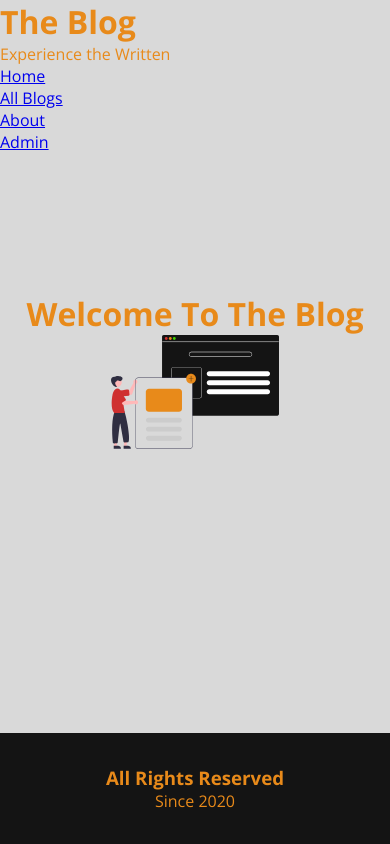
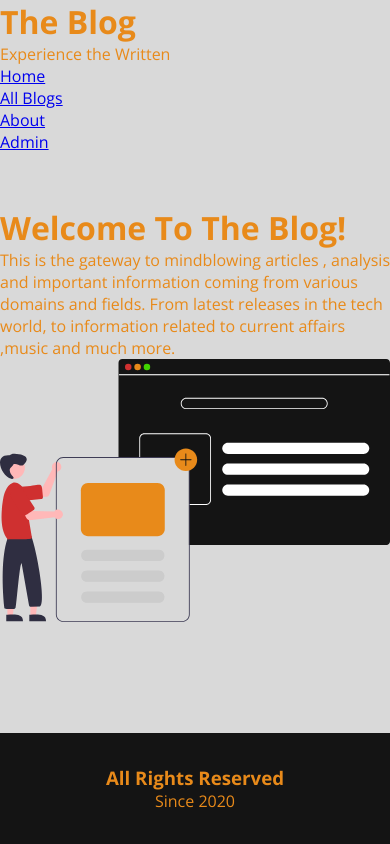
Before and after one commit to BurhanuddinMerchant/personal-blog-frontend, a React (Create React App) app: page / in a window 390 px wide. Built offline with nearby package versions, Linux system fonts and the light colour scheme.

Commit message:
improved the home and admin pages

```diff
--- a/src/App.css
+++ b/src/App.css
@@ -41,11 +41,9 @@ body {
 
 @import "./css/Nav.css";
 /* main content section */
-.home-image {
-  width: 50%;
-}
+/*home section*/
+@import "./css/Home.css";
 /* admin section */
-
 @import "./css/Admin.css";
 /*blog*/
 @import "./css/Blog.css";
@@ -54,6 +52,7 @@ body {
 main {
   max-width: 1500px;
   margin: auto;
+  text-align: "center";
 }
 /* footer section */
 footer {
--- a/src/App.js
+++ b/src/App.js
@@ -1,5 +1,4 @@
 import React from "react";
-import Header from "./components/header/Header.js";
 import Footer from "./components/footer/Footer.js";
 import Home from "./components/main/Home";
 import Admin from "./components/main/admin";
--- a/src/components/main/Home.js
+++ b/src/components/main/Home.js
@@ -7,9 +7,17 @@ const Login = (props) => {
     <>
       <Header navActive={{ home: "active" }} />
       <main>
-        <div style={{ textAlign: "center" }} className="home">
-          <h1>Welcome To The Blog</h1>
-          <img className="home-image" alt="home" src={svg} />
+        <div className="home">
+          <h1>Welcome To The Blog!</h1>
+          <div className="home-content">
+            <p>
+              This is the gateway to mindblowing articles , analysis and
+              important information coming from various domains and fields. From
+              latest releases in the tech world, to information related to
+              current affairs ,music and much more.
+            </p>
+            <img className="home-image" alt="home" src={svg} />
+          </div>
         </div>
       </main>
     </>
--- a/src/components/main/admin/index.js
+++ b/src/components/main/admin/index.js
@@ -4,6 +4,7 @@ import DeleteBlog from "./utilities/DeleteBlog";
 import LogInOut from "./utilities/Login-out";
 import Navbar from "./nav/Navbar";
 import Header from "../../header/Header";
+import AdminSVG from "./admin.svg";
 import { BrowserRouter as Router, Switch } from "react-router-dom";
 const App = () => {
   console.log("admin");
@@ -17,6 +18,11 @@ const App = () => {
             <CreateBlog exact path="/createblog" />
             <DeleteBlog exact path="/deleteblog" />
             <LogInOut exact path="/login-out" />
+            <div className="admin-hero">
+              <h1>Welcome to the Admin section!</h1>
+              <p>Manage all your content from this section</p>
+              <img src={AdminSVG}></img>
+            </div>
           </Switch>
         </div>
       </Router>
--- a/src/components/main/admin/utilities/DeleteBlog.js
+++ b/src/components/main/admin/utilities/DeleteBlog.js
@@ -57,7 +57,7 @@ const DeleteBlog = () => {
   };
   return (
     <main style={{ textAlign: "center" }}>
-      <h4>Blogs Admin Signup</h4>
+      <h4>Delete Blog</h4>
       <form className="admin-form" onSubmit={handleDelete}>
         <input
           type="title"
--- /dev/null
+++ b/src/css/Home.css
@@ -0,0 +1,61 @@
+main {
+  width: 100%;
+}
+.home {
+  width: 100%;
+  background-color: var(--c4);
+  padding: 1em;
+}
+.home-image {
+  width: 50%;
+}
+.home-content {
+  padding: 1em;
+  display: flex;
+  background-color: var(--c1);
+}
+.home-content p {
+  width: 45%;
+  margin: auto;
+  font-weight: 600;
+  font-size: 1.5rem;
+  padding: 1em;
+  background-color: black;
+  border-radius: 10px;
+}
+
+@media (max-width: 900px) {
+  .home-content {
+    flex-direction: column-reverse;
+    align-items: center;
+  }
+  .home-content p,
+  .home-image {
+    width: 95%;
+  }
+  .home-image {
+    margin-bottom: 1em;
+  }
+}
+@media (max-width: 600px) {
+  .home h1 {
+    margin-top: 1em;
+    padding: 0.25em;
+    background-color: var(--c4);
+    text-align: center;
+    border-radius: 999px;
+  }
+  .home {
+    background-color: var(--c1);
+    padding: 0;
+  }
+  .home-content {
+    width: 100%;
+  }
+  .home-content {
+    width: 100%;
+  }
+  .home-content p {
+    width: 100%;
+  }
+}
--- a/src/css/Nav.css
+++ b/src/css/Nav.css
@@ -39,6 +39,7 @@ nav a {
   margin-top: 2em;
   text-decoration: none;
   color: var(--c2);
+  font-size: 1.125rem;
 }
 nav a:hover {
   color: var(--c3);
```
Also changed, not shown: src/css/Admin.css (+15 -1 lines), src/components/main/admin/admin.svg (added).
